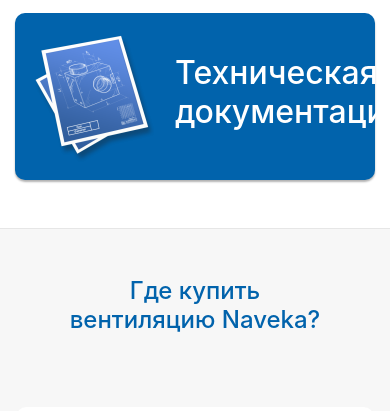
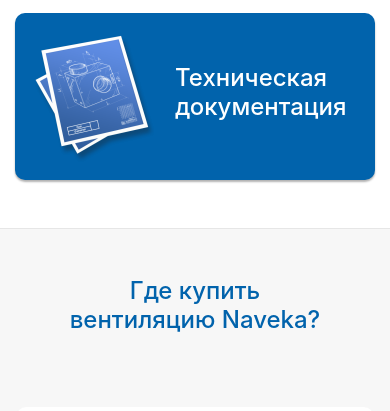
Before and after one commit to abudimirov/naveka-nw-landing, a plain HTML site: page index.html in a window 390 px wide. Shown: the part 4696-5107 px from the top of the page. Drawn offline with Linux system fonts and the light colour scheme.

Commit message:
fix: text on button tech docs

```diff
--- a/assets/css/styles.css
+++ b/assets/css/styles.css
@@ -188,6 +188,11 @@
     -webkit-box-shadow: rgb(179, 179, 179) 0px 3px 6px 0px;
     box-shadow: rgb(179, 179, 179) 0px 3px 6px 0px;
 }
+@media (max-width: 576px) {
+    .tech-docs p {
+        font-size: 1.5rem;
+    }
+}
 
 /* Buy Naveka section */
 
--- a/index.html
+++ b/index.html
@@ -6,6 +6,7 @@
     <title>Naveka - вентиляционное оборудование</title>
     <meta name="description" content="Вентиляционное оборудование Naveka" />
     <meta name="keywords" content="Отечественное вентиляционное оборудование" />
+    <link rel="shortcut icon" href="assets/img/favicon.png" type="image/png">
     <link rel="stylesheet" href="assets/css/bootstrap.min.css">
     <link rel="stylesheet" href="assets/css/styles.min.css">
     <link rel="stylesheet" href="assets/js/lightbox/css/lightbox.min.css">
@@ -289,8 +290,8 @@
                     <div class="col-xs-12 col-lg-5">
                         <a href="https://progress-nw.ru/documentation?utm_source=naveka&utm_medium=display&utm_campaign=naveka-site&utm_content=tech-doc&utm_term=tech-doc-button" target="_blank">
                             <div class="tech-docs p-3 d-flex align-items-center">
-                                <img class="img-fluid" alt="Техническая документация" src="assets/img/docu.png">
-                                <p class="h2 ml-3">Техническая <br> документация</p>
+                                <img class="img-fluid " alt="Техническая документация" src="assets/img/docu.png">
+                                <p class="h2 ml-3 tech-docs-button">Техническая <br> документация</p>
                             </div>
                         </a>
                     </div>
```
Also changed, not shown: assets/css/styles.min.css, assets/img/favicon.png (added).
